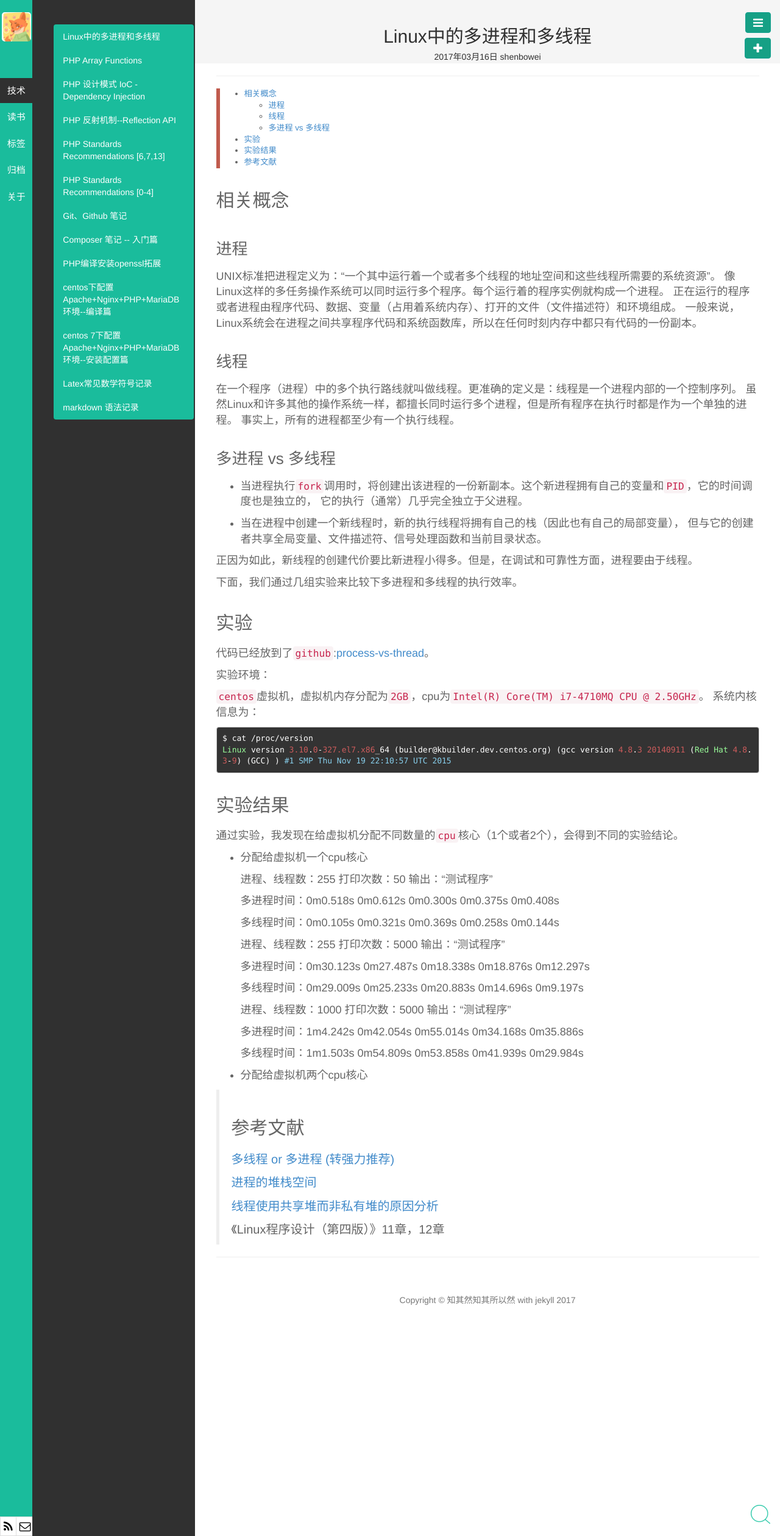
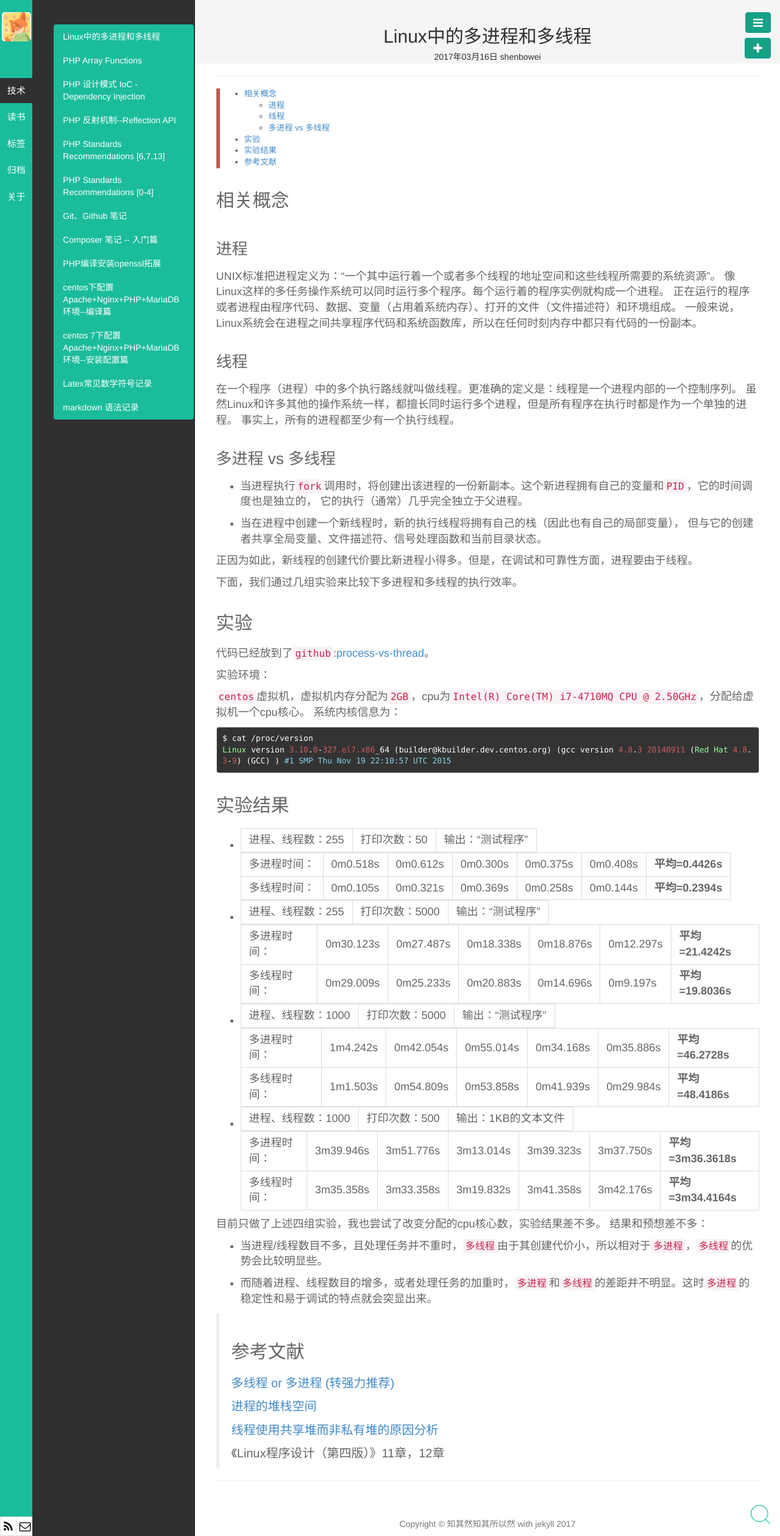
Before and after one commit to shenbowei/shenbowei.github.io, a Jekyll site: the page built from _posts/技术/2017-03-16-process-vs-thread.markdown, in a window 1280 px wide. Shown: the whole page at 61% size. Built offline with Jekyll 4.4.1, drawn with Linux system fonts in a browser that asks for light colours; comment, search, counter and statistics services are not loaded.

Commit message:
完成 process vs thread

```diff
--- a/_posts/技术/2017-03-16-process-vs-thread.markdown
+++ b/_posts/技术/2017-03-16-process-vs-thread.markdown
@@ -52,31 +52,32 @@ Linux version 3.10.0-327.el7.x86_64 (builder@kbuilder.dev.centos.org) (gcc versi
 
 ## 实验结果
 
-通过实验，我发现在给虚拟机分配不同数量的`cpu`核心（1个或者2个），会得到不同的实验结论。
+- 进程、线程数：255 | 打印次数：50 | 输出：“测试程序”
 
-- 分配给虚拟机一个cpu核心
+	多进程时间： | 0m0.518s | 0m0.612s	| 0m0.300s | 0m0.375s | 0m0.408s | **平均=0.4426s**
+	多线程时间： | 0m0.105s	| 0m0.321s	| 0m0.369s | 0m0.258s | 0m0.144s | **平均=0.2394s**
 
-	进程、线程数：255	打印次数：50	输出：“测试程序”
+- 进程、线程数：255	| 打印次数：5000 | 输出：“测试程序”
 
-	多进程时间：0m0.518s	0m0.612s	0m0.300s	0m0.375s	0m0.408s
+	多进程时间： | 0m30.123s | 0m27.487s | 0m18.338s | 0m18.876s | 0m12.297s | **平均=21.4242s**
+	多线程时间： | 0m29.009s | 0m25.233s | 0m20.883s | 0m14.696s | 0m9.197s  | **平均=19.8036s**
 
-	多线程时间：0m0.105s	0m0.321s	0m0.369s	0m0.258s	0m0.144s
+- 进程、线程数：1000 | 打印次数：5000 | 输出：“测试程序”
 
-	进程、线程数：255	打印次数：5000	输出：“测试程序”
+	多进程时间： | 1m4.242s | 0m42.054s	| 0m55.014s | 0m34.168s | 0m35.886s | **平均=46.2728s**
+	多线程时间： | 1m1.503s | 0m54.809s | 0m53.858s | 0m41.939s | 0m29.984s | **平均=48.4186s**
 
-	多进程时间：0m30.123s	0m27.487s	0m18.338s	0m18.876s	0m12.297s
+- 进程、线程数：1000 | 打印次数：500 | 输出：1KB的文本文件
 
-	多线程时间：0m29.009s	0m25.233s	0m20.883s	0m14.696s	0m9.197s
+	多进程时间： | 3m39.946s | 3m51.776s | 3m13.014s | 3m39.323s | 3m37.750s | **平均=3m36.3618s**
+	多线程时间： | 3m35.358s | 3m33.358s | 3m19.832s | 3m41.358s | 3m42.176s | **平均=3m34.4164s**
 
-	进程、线程数：1000	打印次数：5000	输出：“测试程序”
+目前只做了上述四组实验，我也尝试了改变分配的cpu核心数，实验结果差不多。
+结果和预想差不多：
 
-	多进程时间：1m4.242s	0m42.054s	0m55.014s	0m34.168s	0m35.886s
+- 当进程/线程数目不多，且处理任务并不重时，`多线程`由于其创建代价小，所以相对于`多进程`，`多线程`的优势会比较明显些。
 
-	多线程时间：1m1.503s	0m54.809s	0m53.858s	0m41.939s	0m29.984s
-
-
-- 分配给虚拟机两个cpu核心
-
+- 而随着进程、线程数目的增多，或者处理任务的加重时，`多进程`和`多线程`的差距并不明显。这时`多进程`的稳定性和易于调试的特点就会突显出来。
 
 
 > ## 参考文献
```
Also changed, not shown: other parts of _posts/技术/2017-03-16-process-vs-thread.markdown (+1 -1 lines).
